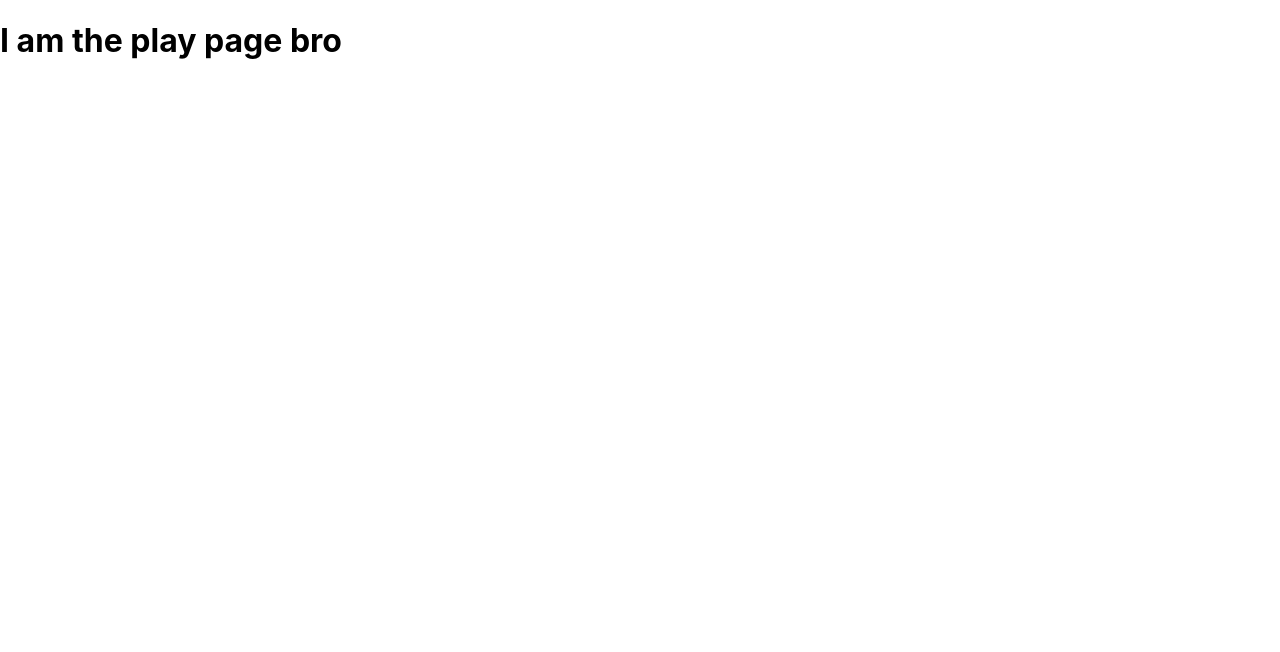
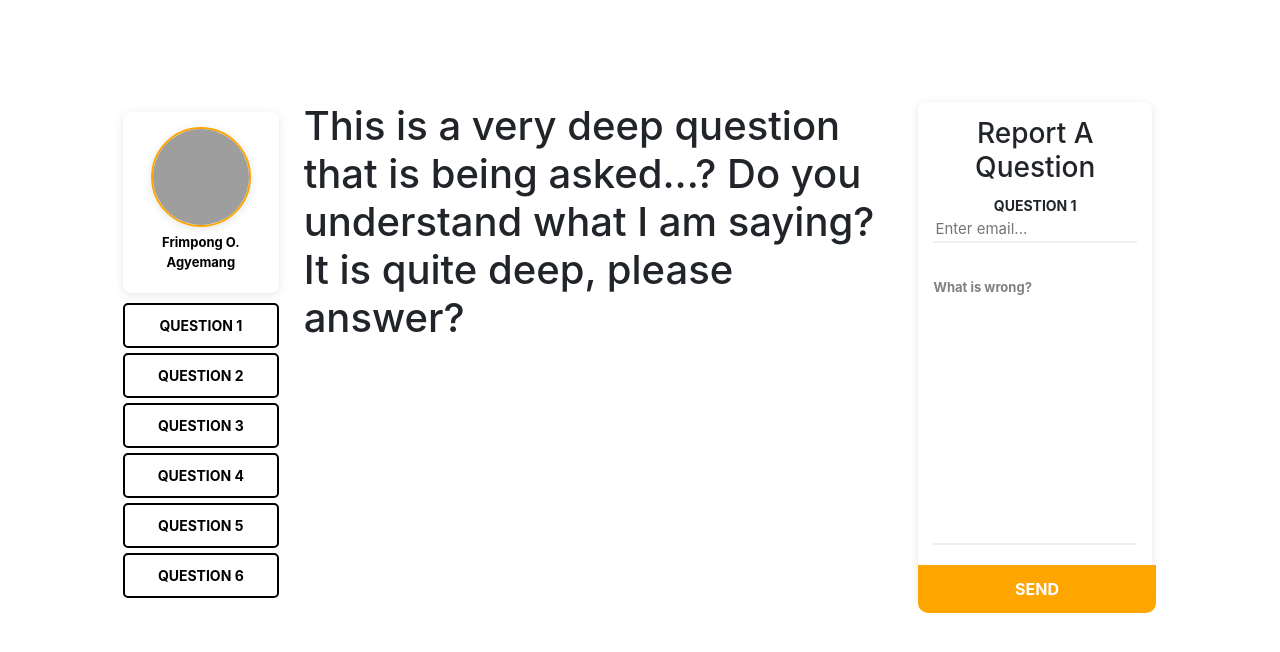
Before and after one commit to frimpongopoku/alu-quiz-app-assignment, a React (Create React App) app: page /play in a window 1280 px wide. Shown: the top 652 px of the page. Built offline with nearby package versions, Linux system fonts and the light colour scheme; grey boxes are pictures that could not be loaded.

Commit message:
Made profile card, question btns and contact us form on play page

```diff
--- a/package.json
+++ b/package.json
@@ -6,6 +6,7 @@
     "@testing-library/jest-dom": "^5.11.4",
     "@testing-library/react": "^11.1.0",
     "@testing-library/user-event": "^12.1.10",
+    "bootstrap": "^4.6.0",
     "react": "^17.0.2",
     "react-dom": "^17.0.2",
     "react-router-dom": "^5.2.0",
--- a/public/index.html
+++ b/public/index.html
@@ -4,7 +4,6 @@
     <meta charset="utf-8" />
     <link rel="icon" href="%PUBLIC_URL%/favicon.ico" />
     <meta name="viewport" content="width=device-width, initial-scale=1" />
-    <meta name="theme-color" content="#000000" />
     <meta
       name="description"
       content="Web site created using create-react-app"
@@ -15,16 +14,9 @@
       user's mobile device or desktop. See https://developers.google.com/web/fundamentals/web-app-manifest/
     -->
     <link rel="manifest" href="%PUBLIC_URL%/manifest.json" />
-    <!--
-      Notice the use of %PUBLIC_URL% in the tags above.
-      It will be replaced with the URL of the `public` folder during the build.
-      Only files inside the `public` folder can be referenced from the HTML.
-
-      Unlike "/favicon.ico" or "favicon.ico", "%PUBLIC_URL%/favicon.ico" will
-      work correctly both with client-side routing and a non-root public URL.
-      Learn how to configure a non-root public URL by running `npm run build`.
-    -->
-    <title>React App</title>
+    <!-- <link rel="css" href="./css/bootstrap.min.css" />
+    <link rel="css" href="./css/fontawesome.min.css" /> -->
+    <title>Purple Games</title>
   </head>
   <body>
     <noscript>You need to enable JavaScript to run this app.</noscript>
--- a/src/App.css
+++ b/src/App.css
@@ -1,4 +1,112 @@
-.container {
+
+.email-box{
+  border:solid 0px #efefef;
+  display:block;
+  border-bottom-width: 2px;
+  font-size:15px;
+  color:black;
+  margin-bottom:5px;
+  width:100%;
+}
+.textarea{
+  width:100%;
+  resize:none;
+  display:block;
+  color:black;
+  font-size:15px;
+  margin-top:5px;
+  margin-bottom:10px;
+  border:solid 0px #efefef;
+  border-bottom-width: 2px;
+}
+
+.send-btn{
+  background:orange;
+  color:white;
+  width:90%;
+  padding:12px;
+  position:absolute;
+  bottom:0px;
+  border:0;
+  left:15px;
+  border-bottom-right-radius: 10px;
+  border-bottom-left-radius: 10px;
+  font-weight: bold;
+}
+
+.send-btn:hover{
+  background:black;
+  transition:.2s ease-out;
+}
+
+.remove-outline:focus{
+  outline:0;
+}
+
+.contact-us-box{
+  height:500px;
+  border-radius:10px;
+}
+
+.one-question {
+  width: 100%;
+  padding: 10px;
+  text-align: center;
+  border-radius: 5px;
+  margin:5px 0px;
+}
+.one-question > p {
+  font-size: 14px;
+  font-weight: bold;
+  margin-bottom: 0px;
+  text-transform: uppercase;
+}
+.q-default {
+  color: grey;
+  border: solid 2px grey;
+}
+.q-completed > p {
+  color: grey;
+}
+.q-completed {
+  color: black;
+  border: solid 2px black;
+}
+.q-completed > p {
+  color: black;
+}
+
+.q-active {
+  color: orange;
+  border: solid 2px orange;
+}
+.q-active > p {
+  color: orange;
+}
+
+.user-profile-photo {
+  height: 100px;
+  width: 100px;
+  border-radius: 100%;
+  border: solid 2px orange;
+  /* padding:5px; */
+  object-fit: cover;
+}
+
+.custom-card > p {
+  font-size: 13px;
+  font-weight: bold;
+  color: black;
+  margin-top: 6px;
+}
+
+.custom-card {
+  text-align: center;
+  padding: 15px 15px 5px 15px;
+  background: white;
+  border-radius: 8px;
+}
+.c-container {
   height: 100vh;
   width: 100%;
   overflow-y: hidden;
@@ -25,8 +133,8 @@
   background: #ffc107;
   height: 50vh;
 }
-.name-area{
-  padding:20px;
+.name-area {
+  padding: 20px;
   height: 116px;
   width: 35%;
   position: fixed;
@@ -34,7 +142,7 @@
   left: 34%;
   border-radius: 12px;
 }
-.go-btn{
+.go-btn {
   padding: 12px 10px;
   background: #215221;
   color: white;
@@ -46,33 +154,32 @@
   text-shadow: -1px 1px 15px black;
 }
 
-.go-btn:hover{
-  background:#d69215;
-  transition: .2s ease-out;
+.go-btn:hover {
+  background: #d69215;
+  transition: 0.2s ease-out;
 }
-.go-btn:focus{
-  outline:0;
+.go-btn:focus {
+  outline: 0;
 }
 
-
-.name-box{
-  margin-top:5px;
-  padding:20px;
-  width:80%;
+.name-box {
+  margin-top: 5px;
+  padding: 20px;
+  width: 80%;
   font-size: 26px;
-  border:0px;
-  background:#ffc107;
-  color:white;
+  border: 0px;
+  background: #ffc107;
+  color: white;
   font-weight: bold;
   text-transform: capitalize;
-  display:inline-block;
+  display: inline-block;
 }
 
-.name-box:focus{
-  outline:0;
+.name-box:focus {
+  outline: 0;
 }
-.name-box::placeholder{
-  color:white;
+.name-box::placeholder {
+  color: white;
 }
 
 .circle {
@@ -113,3 +220,9 @@
   box-shadow: 0 2px 0px 0 rgb(0 0 0 / 0%), 0 3px 46px 0 rgb(0 0 0 / 26%);
   -webkit-box-shadow: 0 2px 0px 0 rgb(0 0 0 / 0%), 0 3px 46px 0 rgb(0 0 0 / 26%);
 }
+
+.lift-slightly {
+  box-shadow: 0 1px 0px 0 rgba(0, 0, 0, -1.84), 0 2px 10px 0 rgba(0, 0, 0, 0.1);
+  -webkit-box-shadow: 0 1px 0px 0 rgba(0, 0, 0, -1.84),
+    0 2px 10px 0 rgba(0, 0, 0, 0.1);
+}
--- a/src/App.js
+++ b/src/App.js
@@ -4,6 +4,7 @@ import {
   BrowserRouter as Router,
   Switch,
 } from "react-router-dom";
+import "bootstrap/dist/css/bootstrap.min.css";
 import "./App.css";
 import LandingPage from "./pages/LandingPage";
 import Play from "./pages/Play";
--- a/src/pages/LandingPage.js
+++ b/src/pages/LandingPage.js
@@ -9,7 +9,7 @@ export default class LandingPage extends Component {
 
   render() {
     return (
-      <div className="container">
+      <div className="c-container">
         <div className="up-div">
           <h1>WELCOME TO PURPLE GAMES</h1>
           <h3>
--- a/src/pages/Play.js
+++ b/src/pages/Play.js
@@ -1,11 +1,66 @@
-import React, { Component } from 'react'
+import React, { Component } from "react";
 
 export default class Play extends Component {
+  renderQuestions() {
+    return [0, 1, 2, 3, 3, 5].map((item, index) => {
+      return (
+        <div className="one-question q-completed" key={index.toString()}>
+          <p>Question {index + 1}</p>
+        </div>
+      );
+    });
+  }
   render() {
     return (
-      <div>
-        <h1> I am the play page bro</h1>
+      <div className="" style={{ margin: "0px 10%" }}>
+        <div className="row" style={{ marginTop: "10%" }}>
+          <div
+            className="col-md-2 col-lg-2 col-sm-6 col-xs-12"
+            style={{ padding: 10 }}
+          >
+            <div className="custom-card lift-slightly">
+              <img
+                className="user-profile-photo lift-slightly"
+                alt="user's profile"
+                src="https://i.pravatar.cc/200"
+              />
+
+              <p>Frimpong O. Agyemang</p>
+            </div>
+            <div className="all-questions-content" style={{ marginTop: 10 }}>
+              <center>{this.renderQuestions()}</center>
+            </div>
+          </div>
+          <div className="col-md-7 col-lg-7 col-sm-6 col-xs-12">
+            <h1 className="question">
+              This is a very deep question that is being asked...? Do you
+              understand what I am saying? It is quite deep, please answer?
+            </h1>
+          </div>
+          <div className="col-md-3 col-lg-3 col-sm-12 col-xs-12">
+            <div className="custom-card contact-us-box lift-slightly">
+              <h3>Report A Question</h3>
+              <small style={{ margin: "8px 0px" }}>
+                <b>QUESTION 1</b>
+              </small>
+              <input
+                type="email"
+                className="email-box remove-outline"
+                placeholder="Enter email..."
+              />
+              <br />
+              <p style={{ width: "100%", textAlign: "left", color: "grey" }}>
+                What is wrong?
+              </p>
+              <textarea
+                className="textarea remove-outline"
+                rows="10"
+              ></textarea>
+              <button className="send-btn">SEND</button>
+            </div>
+          </div>
+        </div>
       </div>
-    )
+    );
   }
 }
```
Also changed, not shown: 1 other file (tests, documents, lock files or other folders).
